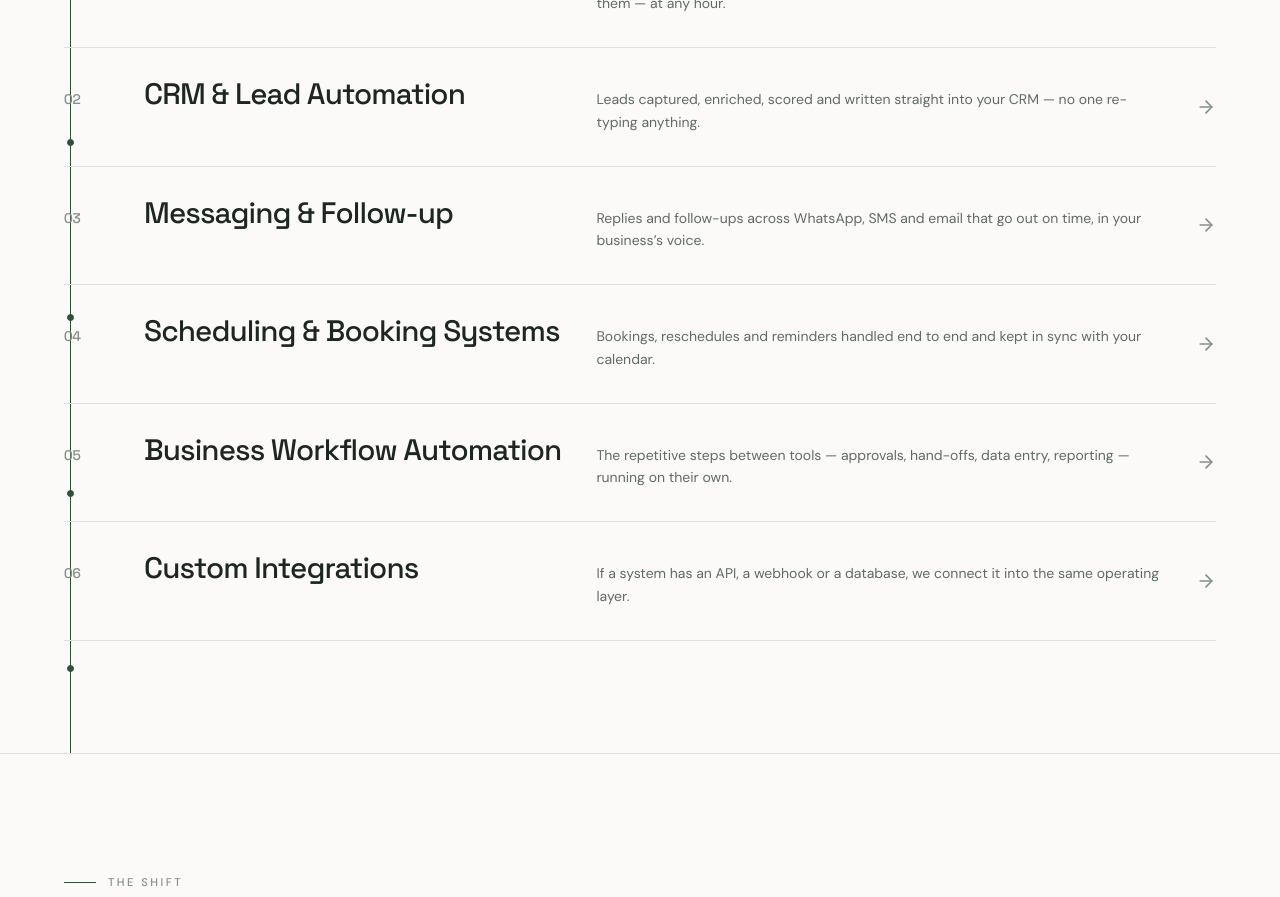
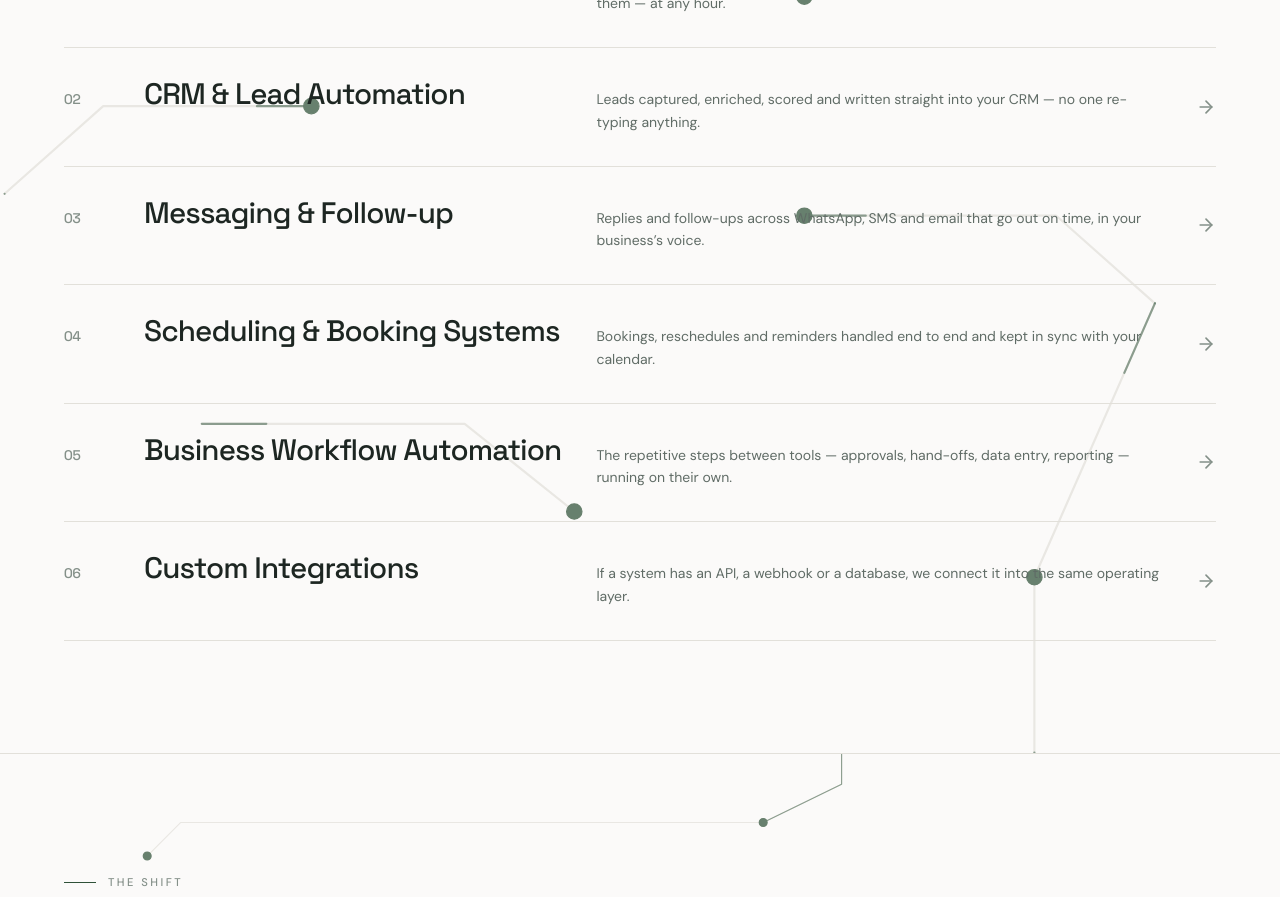
Before and after one commit to Osamatello/osamatelloagency-telloagency, a Next.js app: page / in a window 1280 px wide. Shown: the part 1900-2797 px from the top of the page. Built offline with nearby package versions, Linux system fonts and the light colour scheme.

Commit message:
fix: integrate homepage automation routes

```diff
--- a/app/globals.css
+++ b/app/globals.css
@@ -440,64 +440,53 @@
   }
 }
 
-/* ===========================================================================
-   AUTOMATION ROUTE  — one continuous pipeline down the homepage
-   (<NetRoute variant="…" />). A thin line pinned to the same left anchor in
-   every section (container gutter + 6px), junction nodes, forest active fill.
-=========================================================================== */
-.net-route {
-  inset-inline-start: calc(1.5rem + 6px);
-  width: 1px;
+/* Short section routes: continuity comes from intentional handoffs, not a
+   page-height spine. */
+.net-route { opacity: 0.72; }
+.net-route-base,
+.net-route-active {
+  stroke-width: 1;
+  vector-effect: non-scaling-stroke;
+  stroke-linecap: round;
+  stroke-linejoin: round;
 }
-@media (min-width: 640px) {
-  .net-route { inset-inline-start: calc(2.5rem + 6px); }
+.net-route-base { stroke: hsl(var(--ds-line)); }
+.net-route-active {
+  stroke: hsl(var(--brand) / 0.72);
+  stroke-dasharray: 0.16 0.84;
+  stroke-dashoffset: 1;
+  opacity: 0;
+  transition: stroke-dashoffset 1.4s cubic-bezier(0.16, 1, 0.3, 1), opacity 0.35s ease;
 }
-@media (min-width: 1024px) {
-  .net-route { inset-inline-start: calc(4rem + 6px); }
+.net-route-active.is-in { stroke-dashoffset: 0; opacity: 1; }
+.net-route-dots circle {
+  fill: hsl(var(--ds-paper));
+  stroke: hsl(var(--ds-line-strong));
+  stroke-width: 1.25;
+  vector-effect: non-scaling-stroke;
+  opacity: 0;
+  transform-box: fill-box;
+  transform-origin: center;
+  transform: scale(0.6);
+  transition: opacity 0.35s ease, transform 0.45s ease, fill 0.45s ease, stroke 0.45s ease;
 }
-.net-line,
-.net-line-active {
-  position: absolute;
-  inset-inline-start: 0;
-  top: 0;
-  width: 1px;
+.net-route-dots.is-in circle {
+  fill: hsl(var(--brand));
+  stroke: hsl(var(--brand));
+  opacity: 1;
+  transform: scale(1);
 }
-.net-line {
-  bottom: 0;
-  background-color: hsl(var(--ds-line));
-}
-.net-line-active {
-  height: 0;
-  background-color: hsl(var(--brand));
-  transition: height 1.1s cubic-bezier(0.16, 1, 0.3, 1);
-}
-.net-line-active.is-in {
-  height: 100%;
-}
-.net-node {
-  position: absolute;
-  inset-inline-start: 0;
-  height: 7px;
-  width: 7px;
-  margin-inline-start: -3px;
-  border-radius: 9999px;
-  border: 1.5px solid hsl(var(--ds-line-strong));
-  background-color: hsl(var(--ds-paper));
-  transform: scale(0.55);
-  opacity: 0;
-  transition: transform 0.5s ease, opacity 0.5s ease,
-    border-color 0.6s ease, background-color 0.6s ease;
-}
-.net-node.is-in {
-  transform: scale(1);
-  opacity: 1;
-  border-color: hsl(var(--brand));
-  background-color: hsl(var(--brand));
+.net-route-handoff { height: 7rem; bottom: auto; }
+
+@media (max-width: 767px) {
+  .net-route { opacity: 0.38; }
+  .net-route:not(.net-route-handoff) svg { transform: scaleX(0.72); transform-origin: center; }
+  [dir='rtl'] .net-route:not(.net-route-handoff) svg { transform: scaleX(-0.72); }
 }
 
 @media (prefers-reduced-motion: reduce) {
-  .net-line-active { transition: none; }
-  .net-node { transition: none; }
+  .net-route-active,
+  .net-route-dots circle { transition: none; }
 }
 
 @keyframes fade-up {
--- a/app/page.tsx
+++ b/app/page.tsx
@@ -152,14 +152,16 @@ export default function HomePage() {
 
         {/* The Shift — the route becomes the transformation rail (no bg network) */}
         <section className="relative overflow-hidden">
-          <div className="container-page border-t border-line py-20 sm:py-24 lg:py-28">
+          <NetRoute variant="shift" className="net-route-handoff" />
+          <div className="container-page relative z-10 border-t border-line py-20 sm:py-24 lg:py-28">
             <ProblemShift />
           </div>
         </section>
 
         {/* The Path — the route becomes the workflow timeline (no bg network) */}
         <section className="relative overflow-hidden">
-          <div className="container-page border-t border-line py-20 sm:py-24 lg:py-28">
+          <NetRoute variant="path" className="net-route-handoff" />
+          <div className="container-page relative z-10 border-t border-line py-20 sm:py-24 lg:py-28">
             <AutomationPath />
           </div>
         </section>
@@ -174,7 +176,7 @@ export default function HomePage() {
 
         {/* FAQ — light */}
         <section className="relative overflow-hidden">
-          <NetRoute variant="method" />
+          <NetRoute variant="faq" />
           <div className="container-page relative z-10 border-t border-line py-20 sm:py-24 lg:py-28">
             <HomeFaq />
           </div>
--- a/components/site/HeroEnvironment.tsx
+++ b/components/site/HeroEnvironment.tsx
@@ -142,6 +142,7 @@ export function HeroEnvironment({ className }: { className?: string }) {
           <path d="M97 19 L88 45 L93 70 L80 93" />
           <path d="M2 61 L30 69 L52 65 L46 90 M30 69 L7 86" />
           <path d="M80 93 L52 65" />
+          <path d="M46 90 L58 95 L72 100 M80 93 L72 100" />
         </g>
         <g
           className="flow-line"
@@ -153,6 +154,7 @@ export function HeroEnvironment({ className }: { className?: string }) {
           <path d="M97 19 L88 45 L93 70 L80 93" />
           <path d="M2 61 L30 69 L52 65 L46 90 M30 69 L7 86" />
           <path d="M80 93 L52 65" />
+          <path d="M46 90 L58 95 L72 100 M80 93 L72 100" />
         </g>
       </svg>
 
--- a/components/site/home/NetRoute.tsx
+++ b/components/site/home/NetRoute.tsx
@@ -4,51 +4,52 @@ import { useI18n } from '@/lib/i18n/LanguageProvider';
 import { useInView } from '@/lib/useInView';
 import { cn } from '@/lib/utils';
 
-/**
- * One continuous automation route down the homepage. Each section renders a
- * short segment pinned to the same left anchor (container gutter + 6px — the
- * exact x of the rails inside The Shift / The Path), so consecutive segments
- * join into one pipeline. Thin line, small junction nodes, forest active fill
- * that draws in when the section enters view. No curves, no bars, never behind
- * text (nodes sit in the gutter). RTL flips the anchor via inset-inline-start.
- */
-const NODES: Record<string, number[]> = {
-  integrations: [26, 52, 78],
-  capabilities: [12, 28, 44, 60, 76, 92],
-  method: [12, 38, 64, 90],
-  cta: [50],
+type Variant = 'integrations' | 'capabilities' | 'shift' | 'path' | 'method' | 'faq' | 'cta';
+
+const ROUTES: Record<Variant, { paths: string[]; dots: [number, number][] }> = {
+  integrations: {
+    paths: ['M720 0 V72 L650 118 H430 L390 150', 'M390 150 H710 L760 190', 'M390 150 L330 220 H180', 'M760 190 L700 275 H420', 'M180 220 L260 310 H590 L620 360', 'M420 275 L500 330 H590', 'M620 360 L580 430 V500'],
+    dots: [[390, 150], [760, 190], [180, 220], [420, 275], [590, 330], [620, 360]],
+  },
+  capabilities: {
+    paths: ['M580 0 V42 L520 82 H405', 'M405 82 L350 125 H285', 'M520 82 L575 155 H650', 'M350 205 H255 L210 245', 'M575 255 H690 L735 295', 'M300 350 H420 L470 390', 'M735 295 L680 420 V500'],
+    dots: [[520, 82], [350, 125], [575, 155], [350, 205], [575, 255], [470, 390], [680, 420]],
+  },
+  shift: { paths: ['M680 0 V28 L610 62 H90 L60 92'], dots: [[610, 62], [60, 92]] },
+  path: { paths: ['M60 0 V28 L105 58 H60 V92'], dots: [[105, 58], [60, 92]] },
+  method: {
+    paths: ['M60 0 V42 L130 82 H520', 'M520 82 L570 130 V210', 'M570 210 L620 250 V330', 'M620 330 L670 370 V440 L710 500'],
+    dots: [[130, 82], [520, 82], [570, 210], [620, 330], [670, 440]],
+  },
+  faq: { paths: ['M710 0 V38 L760 72 V130', 'M760 370 V430 L700 500'], dots: [[760, 72], [760, 430]] },
+  cta: { paths: ['M700 0 V52 L760 96 H820', 'M820 96 L760 170 H650', 'M650 170 L720 250 H820'], dots: [[760, 96], [650, 170], [820, 250]] },
 };
 
-export function NetRoute({
-  variant,
-  className,
-}: {
-  variant: keyof typeof NODES;
-  className?: string;
-}) {
+export function NetRoute({ variant, className }: { variant: Variant; className?: string }) {
   const { dir } = useI18n();
   const { ref, inView } = useInView();
-  const ys = NODES[variant];
+  const route = ROUTES[variant];
 
   return (
-    <div
-      ref={ref}
-      aria-hidden="true"
-      className={cn(
-        'net-route pointer-events-none absolute inset-y-0 z-0',
-        dir === 'rtl' && 'net-route--rtl',
-        className
-      )}
-    >
-      <span className="net-line" />
-      <span className={cn('net-line-active', inView && 'is-in')} />
-      {ys.map((y, i) => (
-        <span
-          key={i}
-          className={cn('net-node', inView && 'is-in')}
-          style={{ top: `${y}%`, transitionDelay: `${120 + i * 90}ms` }}
-        />
-      ))}
+    <div ref={ref} aria-hidden="true" className={cn('net-route pointer-events-none absolute inset-0 z-0', className)}>
+      <svg
+        className={cn('h-full w-full', dir === 'rtl' && '-scale-x-100')}
+        viewBox={variant === 'shift' || variant === 'path' ? '0 0 1000 100' : '0 0 1000 500'}
+        preserveAspectRatio={variant === 'shift' || variant === 'path' ? 'xMidYMid meet' : 'xMidYMid slice'}
+        fill="none"
+      >
+        <g className="net-route-base">
+          {route.paths.map((path) => <path key={path} d={path} />)}
+        </g>
+        <g className={cn('net-route-active', inView && 'is-in')}>
+          {route.paths.map((path) => <path key={path} d={path} pathLength="1" />)}
+        </g>
+        <g className={cn('net-route-dots', inView && 'is-in')}>
+          {route.dots.map(([cx, cy], index) => (
+            <circle key={`${cx}-${cy}`} cx={cx} cy={cy} r="3.5" style={{ transitionDelay: `${160 + index * 65}ms` }} />
+          ))}
+        </g>
+      </svg>
     </div>
   );
 }
```
